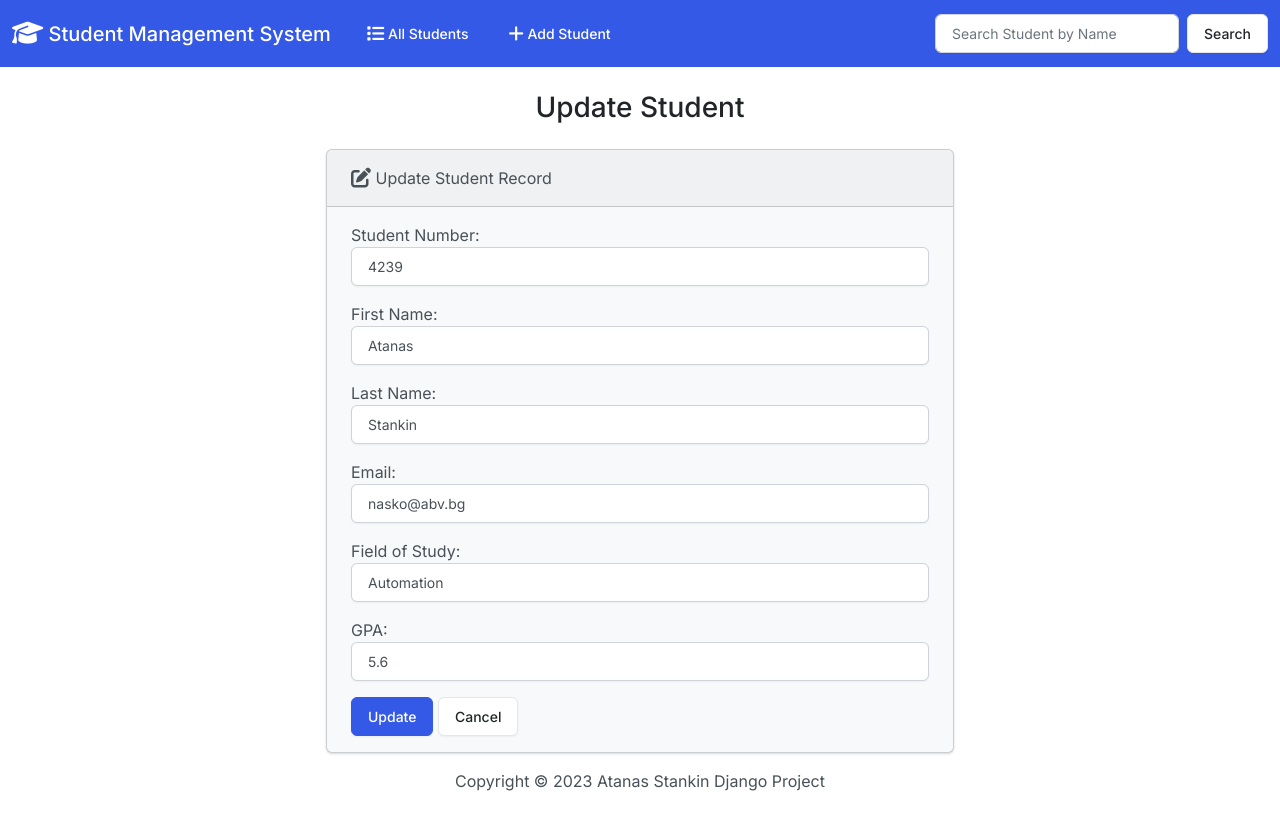
After one commit to astankin/DjangoProject, a Django app: page /edit/1 in a window 1280 px wide. The commit adds this page. Run offline with Django 4.2, Linux system fonts and the light colour scheme; data comes from the database, SQL or seed files in the repository; both versions use the stored data as it was after the commit; some libraries are stand-ins or nearby versions.

Commit message:
Added edit student functionality

```diff
--- a/traning/student_management/student_management/students/templates/all_students.html
+++ b/traning/student_management/student_management/students/templates/all_students.html
@@ -34,6 +34,12 @@
                   <a class="btn btn-success" href="{% url 'view_student' student.id %}">
                     <i class="fa-solid fa-circle-info fa-lg"></i>
                   </a>
+                  <a class="btn btn-warning" href="{% url 'edit' student.id %}">
+                    <i class="fa-solid fa-pen-to-square fa-lg"></i>
+                  </a>
+                  <a class="btn btn-danger" href="{% url 'edit' student.id %}">
+                    <i class="fa-solid fa-trash-can fa-lg"></i>
+                  </a>
                 </td>
               </tr>
               {% endfor %}
--- /dev/null
+++ b/traning/student_management/student_management/students/templates/edit.html
@@ -0,0 +1,28 @@
+{% extends "base.html" %}
+{% block body %}
+    <h3 class="text-center m-4">Update Student</h3>
+    {% if success %}
+        <div class="alert alert-success" role="alert">
+            The student updated successfully.
+            <a href="{% url 'index' %}" class="alert-link">Go to Home Page.</a>
+        </div>
+    {% else %}
+        <div class="row justify-content-center">
+            <div class="col-6">
+                <div class="card bg-light mb-3">
+                    <div class="card-header">
+                        <i class="fa-solid fa-pen-to-square fa-lg"></i> Update Student Record
+                    </div>
+                    <div class="card-body">
+                        <form action="" method="POST">
+                            {% csrf_token %}
+                            {{ form.as_p }}
+                            <button type="submit" class="btn btn-primary">Update</button>
+                            <a href="{% url 'index' %}" class="btn btn-secondary">Cancel</a>
+                        </form>
+                    </div>
+                </div>
+            </div>
+        </div>
+    {% endif %}
+{% endblock %}
--- a/traning/student_management/student_management/students/templates/search_student.html
+++ b/traning/student_management/student_management/students/templates/search_student.html
@@ -33,6 +33,12 @@
                   <a class="btn btn-success" href="{% url 'view_student' student.id %}">
                     <i class="fa-solid fa-circle-info fa-lg"></i>
                   </a>
+                  <a class="btn btn-warning" href="{% url 'edit' student.id %}">
+                    <i class="fa-solid fa-pen-to-square fa-lg"></i>
+                  </a>
+                  <a class="btn btn-danger" href="{% url 'edit' student.id %}">
+                    <i class="fa-solid fa-trash-can fa-lg"></i>
+                  </a>
                 </td>
               </tr>
               {% endfor %}
--- a/traning/student_management/student_management/students/urls.py
+++ b/traning/student_management/student_management/students/urls.py
@@ -7,4 +7,5 @@ urlpatterns = [
     path('search_student/', views.search_student, name='search_student'),
     path('all_students/', views.all_students, name='all_students'),
     path('add/', views.add, name='add'),
+    path('edit/<int:id>', views.edit, name='edit')
 ]
--- a/traning/student_management/student_management/students/views.py
+++ b/traning/student_management/student_management/students/views.py
@@ -1,7 +1,7 @@
 from django.shortcuts import render
-from .models import Student
 from django.http import HttpResponseRedirect
 from .forms import StudentForm
+from .models import Student
 
 
 # Create your views here.
@@ -65,3 +65,21 @@ def add(request):
         return render(request, 'add.html', {
             'form': StudentForm()
         })
+
+
+def edit(request, id):
+    if request.method == 'POST':
+        student = Student.objects.get(pk=id)
+        form = StudentForm(request.POST, instance=student)
+        if form.is_valid():
+            form.save()
+            return render(request, 'edit.html', {
+                'form': form,
+                'success': True
+            })
+    else:
+        student = Student.objects.get(pk=id)
+        form = StudentForm(instance=student)
+    return render(request, 'edit.html', {
+        'form': form
+    })
```
Also changed, not shown: traning/student_management/db.sqlite3.
